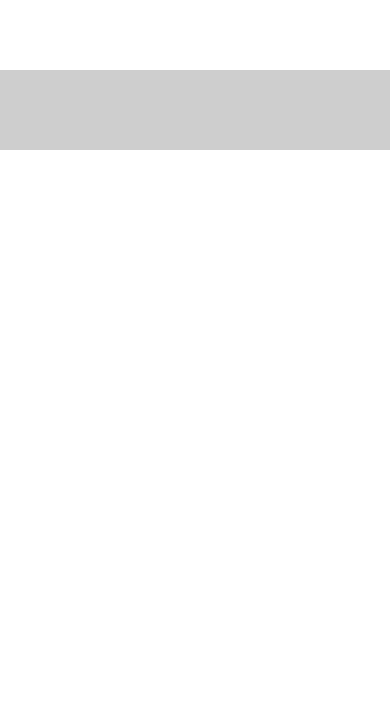
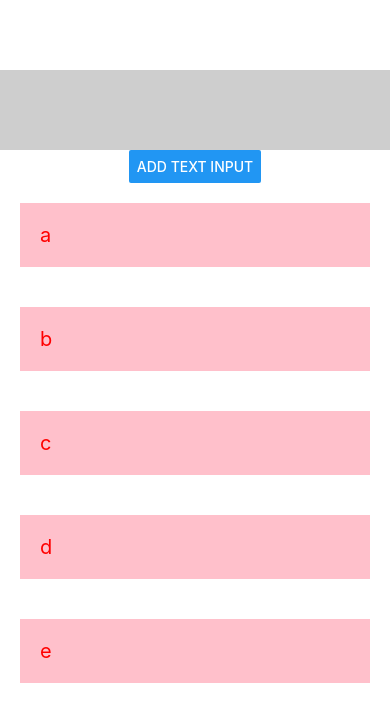
Before and after one commit to sAmH365/react_native_01, a React Native app: screen / in a window 390 px wide. Shown: the top 722 px of the page. Built offline with nearby package versions, Linux system fonts and the light colour scheme.

Commit message:
Advanced TextInput,Button,ScrollView

```diff
--- a/App.js
+++ b/App.js
@@ -1,5 +1,5 @@
 import React, { Component } from 'react';
-import { View, Text, StyleSheet, ScrollView } from 'react-native'
+import { TextInput, View, Text, StyleSheet, ScrollView, Button } from 'react-native'
 import Header from './src/header';
 import Generator from './src/generator';
 import NumList from './src/numList';
@@ -9,25 +9,22 @@ import Input from './src/input';
 class App extends Component {
   state = {
     appName: 'my First App',
-    randomNumber: [33, 221]
+    randomNumber: [33, 221],
+    myTextInput: '',
+    alphabet: ['a', 'b', 'c', 'd', 'e']
   }
 
-  onAddRandomNumber = () => {
-    const randomNum = Math.floor(Math.random() * 100) + 1;
-    this.setState(prev => {
-      return {
-        randomNumber: [...prev.randomNumber, randomNum]
-      }
+  onChangeText = (event) => {
+    this.setState({
+        myTextInput: event,
     })
   }
 
-  onNumDelete = (position) => {
-    const newArray = this.state.randomNumber.filter((num, idx) => {
-      return position != idx;
-    })
+  onInputText = () => {
     this.setState(prev => {
       return {
-        randomNumber: newArray
+        myTextInput: '',
+        alphabet : [...prev.alphabet, prev.myTextInput]
       }
     })
   }
@@ -35,28 +32,33 @@ class App extends Component {
   render() {
     return (
       <View style={styles.mainView}>
-        {/* <Header name={this.state.appName}/>
+        <TextInput
+          value={this.state.myTextInput}
+          onChangeText={this.onChangeText}
+          style={styles.input}
+          multiline={true}
+          autoCapitalize={'none'}
+          editable={true}
+        />
+        <Button
+          title="Add Text Input"
+          onPress={this.onInputText}
+        />
 
-        <View style={styles.mainText}>
-          <Text
-            onPress={() => {alert('test')}}
-          >
-            TEST
-          </Text>
-        </View>
-
-        <Generator add={this.onAddRandomNumber}/>
-        <ScrollView style={{width: '100%'}}
-          // onScroll={() => alert('onScroll')}
-          onMomentumScrollBegin={() => alert('onMomentumScrollBegin')}
+        <ScrollView
+          style={{width:'100%'}}
         >
-          <NumList
-          num={this.state.randomNumber}
-          delete={this.onNumDelete}
-          />
-         </ScrollView> */}
-
-         <Input/>
+          {
+            this.state.alphabet.map((item, idx) => (
+              <Text
+                style={styles.mainText}
+                key={idx}
+              >
+                {item}
+              </Text>
+            ))
+          }
+        </ScrollView>
       </View>
   )
   }
@@ -86,7 +88,16 @@ const styles = StyleSheet.create({
     color: 'red',
     fontWeight: 'normal',
     fontSize: 20,
+    margin: 20,
+    backgroundColor: 'pink',
     padding: 20,
+  },
+  input: {
+    backgroundColor: '#cecece',
+    width: '100%',
+    marginTop: 20,
+    fontSize: 25,
+    padding: 10
   }
 })
 
```
